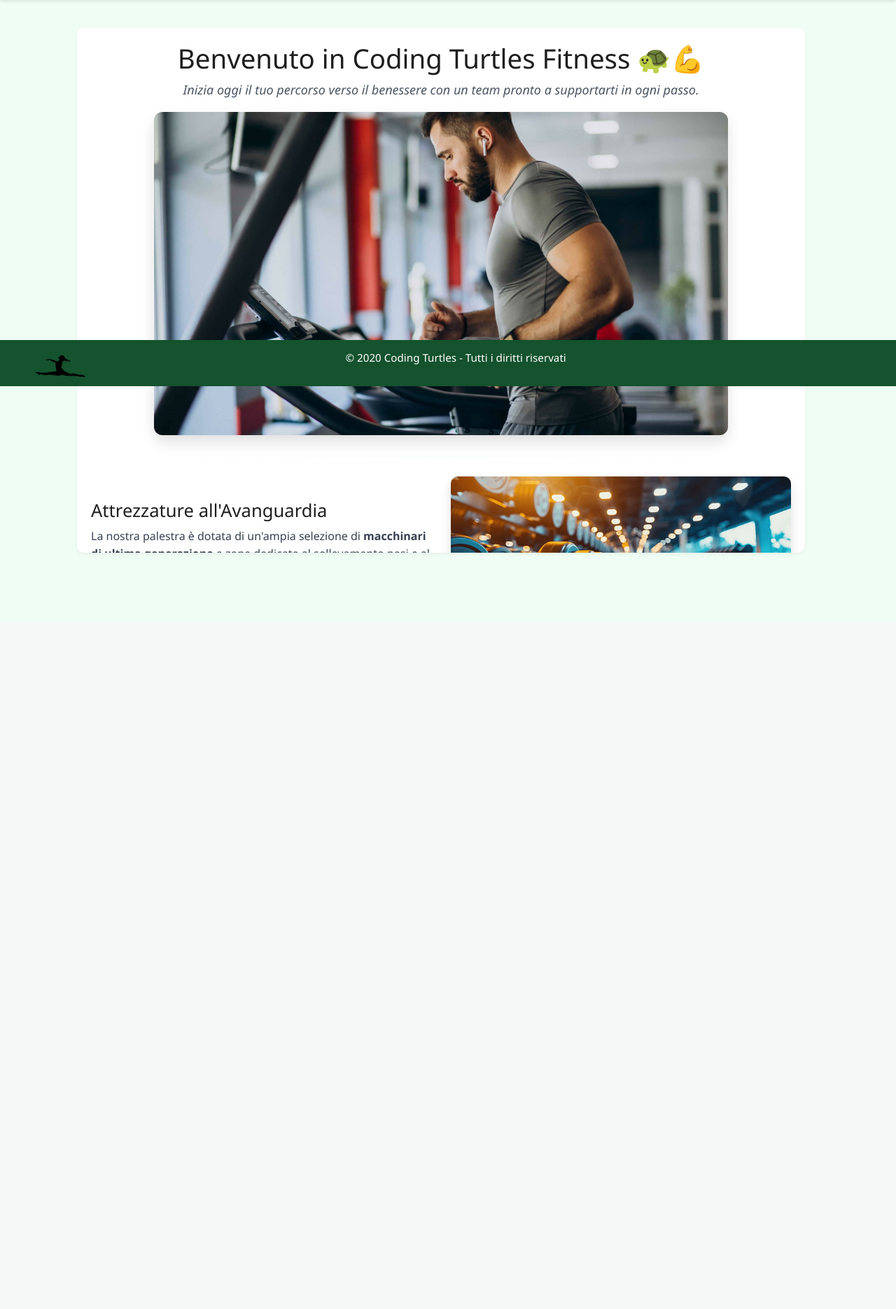
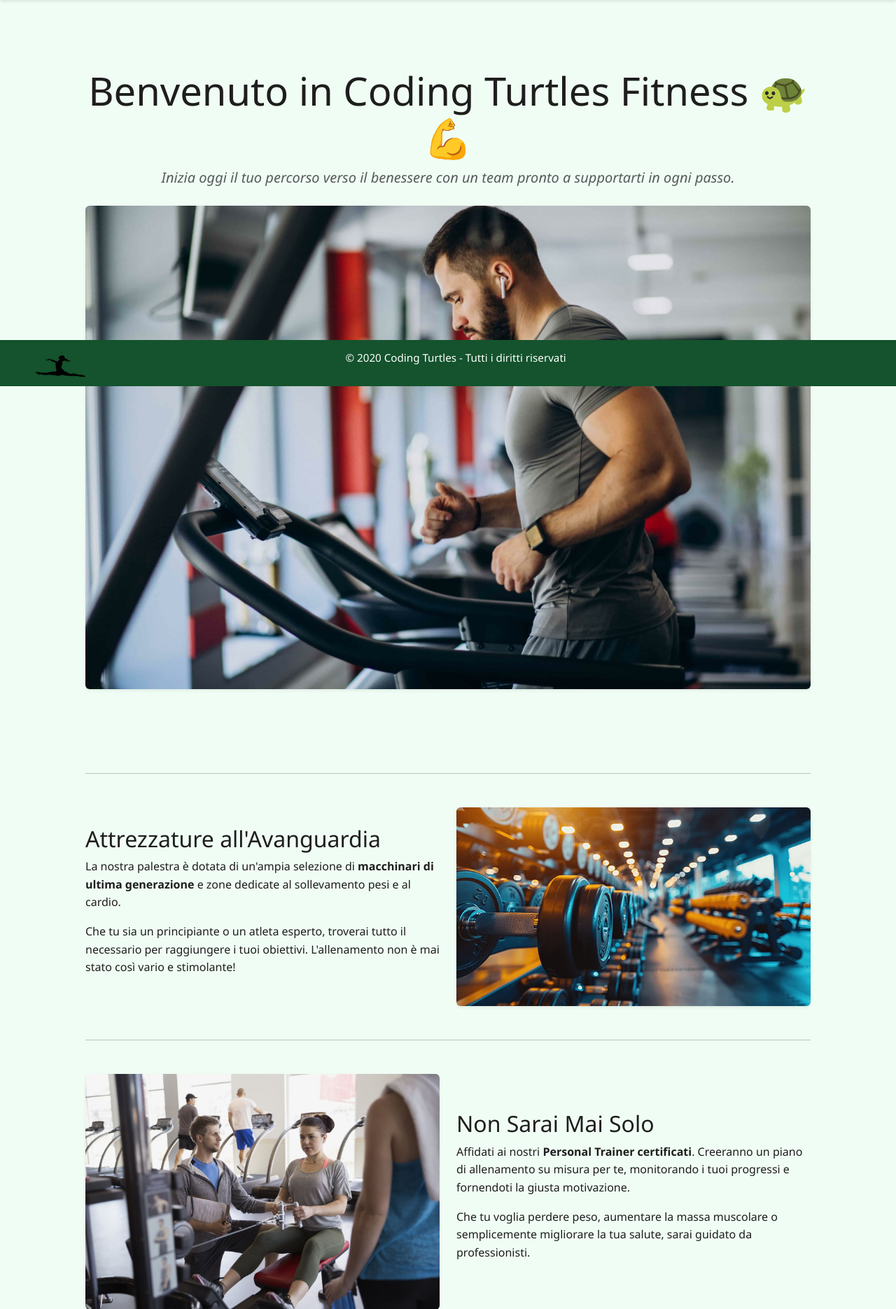
Before and after one commit to Leonardo1888/CodingTurtles_2.0, a Django app: template homepage/templates/homepage/index.html in a window 1280 px wide. Shown: the part 248-2119 px from the top of the page at 70% size. Before the commit the page ends 1039 px from the top, so only its background shows below. Run offline with Django 5.2, Linux system fonts and the light colour scheme; the template is opened without the code that fills it: most values are stand-ins (such as "Sample title", 1, 10 or a date in 2020).

Commit message:
bootstrap in homepage

```diff
--- a/homepage/templates/homepage/index.html
+++ b/homepage/templates/homepage/index.html
@@ -4,53 +4,56 @@
 {% block title %}Coding Turtles{% endblock %}
 
 {% block content %}
-<main class="colonna-risultati" id="risultati">
+<main class="container my-5" id="risultati">
 
-    <section class="hero-section">
-    <h1>Benvenuto in Coding Turtles Fitness 🐢💪</h1>
-    <p style="font-size: large;"><i>Inizia oggi il tuo percorso verso il benessere con un team pronto a supportarti in ogni passo.</i></p>
-    <div class="hero-image-container">
-        <img src="{% static 'homepage/guy_running.jpg' %}" alt="Ragazzo che corre sul tapis roulant" class="hero-image">
+    <section class="text-center py-5">
+        <h1 class="display-4">Benvenuto in Coding Turtles Fitness 🐢💪</h1>
+        <p class="fs-5 text-muted"><i>Inizia oggi il tuo percorso verso il benessere con un team pronto a supportarti in ogni passo.</i></p>
+
+        <div class="my-4">
+            <img src="{% static 'homepage/guy_running.jpg' %}" alt="Ragazzo che corre sul tapis roulant" class="img-fluid rounded shadow-sm">
         </div>
     </section>
 
-    <hr>
+    <hr class="my-5">
 
-    <section class="feature-section text-left">
-    <div class="content-text">
+    <section class="row align-items-center my-5">
+        <div class="col-md-6">
             <h2>Attrezzature all'Avanguardia</h2>
             <p>La nostra palestra è dotata di un'ampia selezione di <strong>macchinari di ultima generazione</strong> e zone dedicate al sollevamento pesi e al cardio.</p>
             <p>Che tu sia un principiante o un atleta esperto, troverai tutto il necessario per raggiungere i tuoi obiettivi. L'allenamento non è mai stato così vario e stimolante!</p>
         </div>
-    <div class="content-image">
-        <img src="{% static 'homepage/gym.jpg' %}" alt="Interno di una palestra con pesi e attrezzature" class="feature-image">
+        <div class="col-md-6">
+            <img src="{% static 'homepage/gym.jpg' %}" alt="Interno di una palestra con pesi e attrezzature" class="img-fluid rounded shadow-sm">
         </div>
     </section>
 
-    <hr>
+    <hr class="my-5">
 
-    <section class="feature-section text-right">
-    <div class="content-text">
+    <section class="row align-items-center my-5">
+        <div class="col-md-6 order-md-2">
             <h2>Non Sarai Mai Solo</h2>
             <p>Affidati ai nostri <strong>Personal Trainer certificati</strong>. Creeranno un piano di allenamento su misura per te, monitorando i tuoi progressi e fornendoti la giusta motivazione.</p>
             <p>Che tu voglia perdere peso, aumentare la massa muscolare o semplicemente migliorare la tua salute, sarai guidato da professionisti.</p>
         </div>
-    <div class="content-image">
-        <img src="{% static 'homepage/personal_trainer.jpg' %}" alt="Personal trainer che aiuta un cliente" class="feature-image">
+        <div class="col-md-6 order-md-1">
+            <img src="{% static 'homepage/personal_trainer.jpg' %}" alt="Personal trainer che aiuta un cliente" class="img-fluid rounded shadow-sm">
         </div>
     </section>
 
-    <hr>
+    <hr class="my-5">
 
-    <section class="call-to-action">
+    <section class="text-center p-5 bg-light rounded">
         <h2>Sei Pronto a Trasformarti?</h2>
-        <p>Visita la nostra sede o contattaci per una prova gratuita!</p>
-        <a href="#" class="button-cta">Inizia Ora!</a>
+        <p class="lead">Visita la nostra sede o contattaci per una prova gratuita!</p>
+
+        <a href="#" class="button-cta btn btn-primary btn-lg mt-3">Inizia Ora!</a>
     </section>
 
 </main>
+{% endblock content %}
 
-{% endblock content %}
+
 {% block extra_styles %}
     <link rel="stylesheet" href="{% static 'homepage/style_index_page.css' %}">
 {% endblock extra_styles %}
```
Lines whose indentation alone changed are shown as unchanged.
